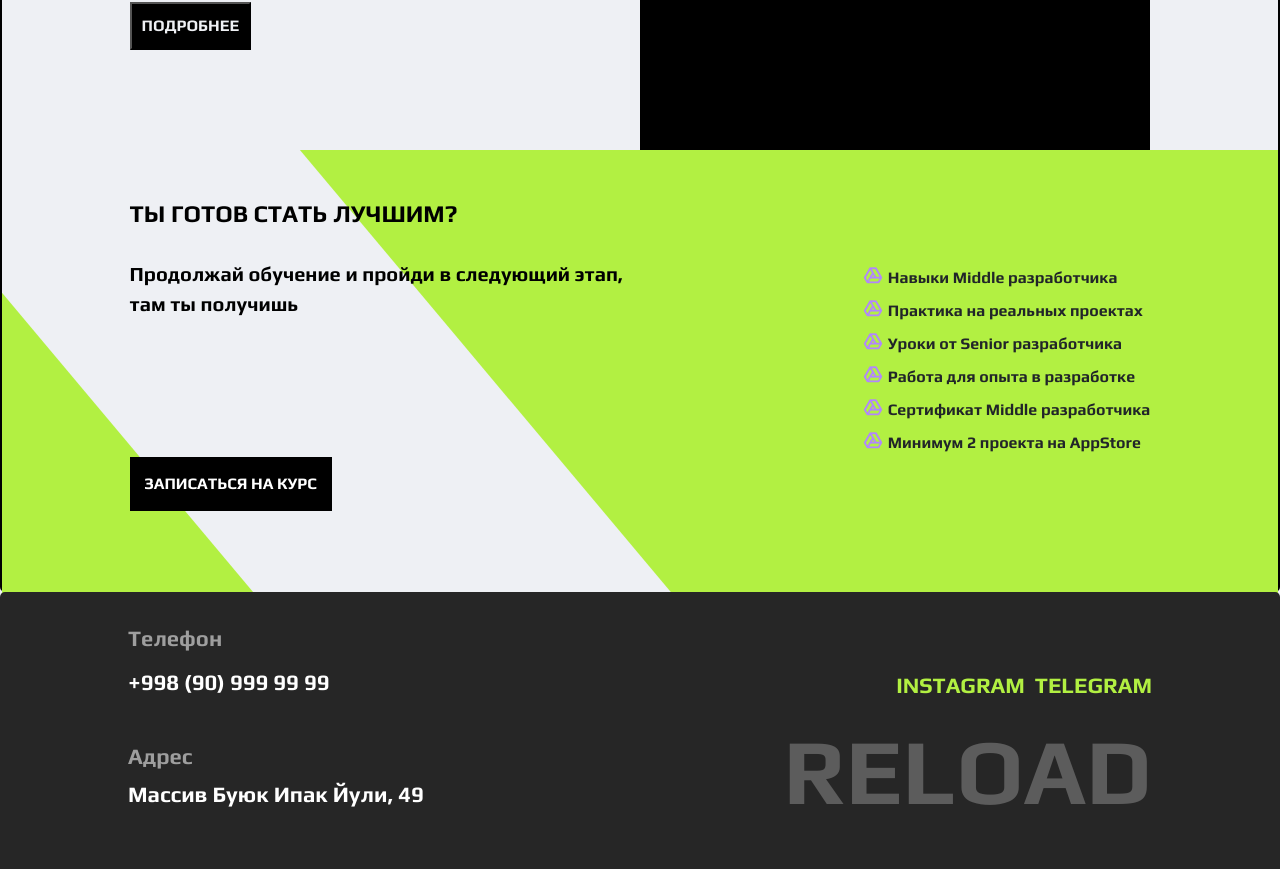
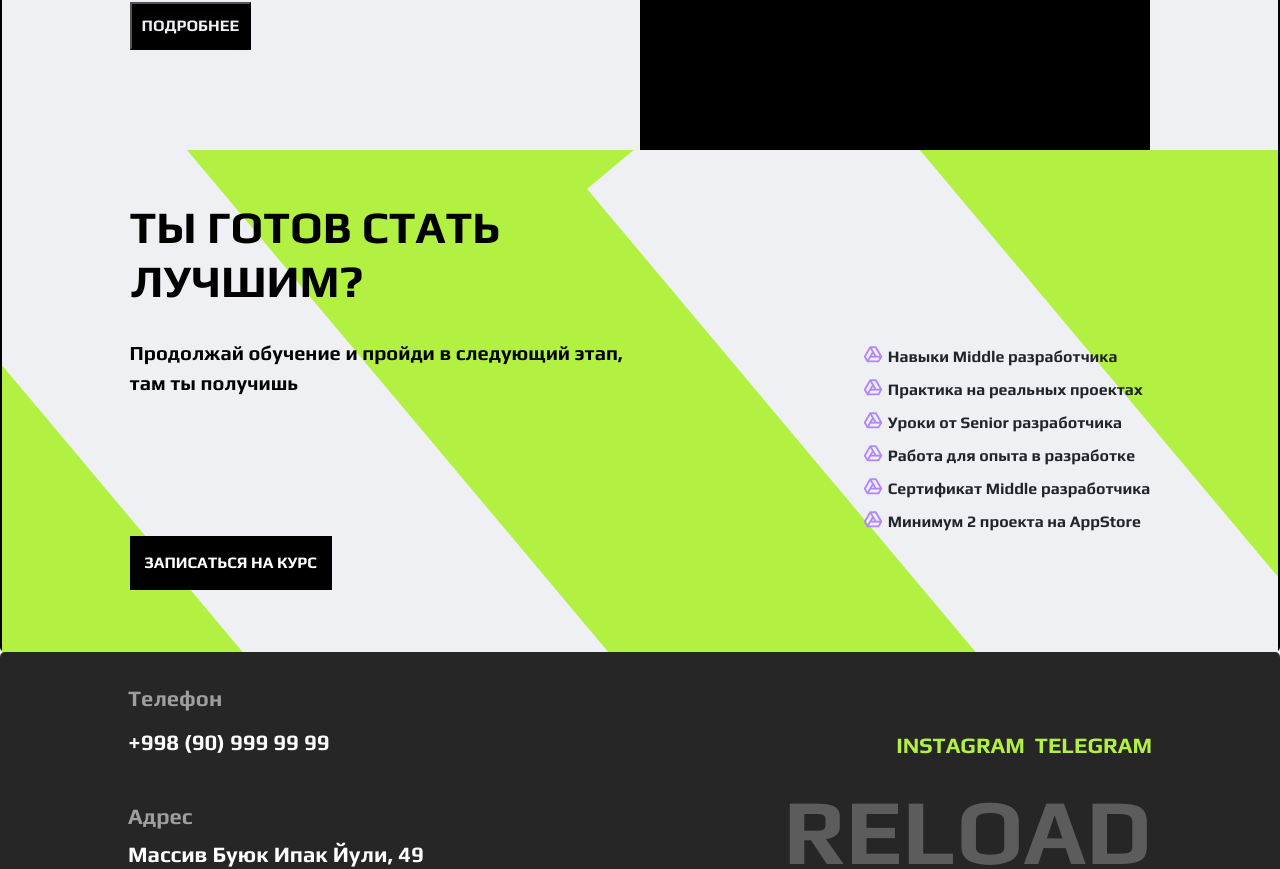
Before and after one commit to offism/reload-it, a React (Create React App) app: page / in a window 1280 px wide. Shown: the part 2054-2923 px from the top of the page. Built offline with nearby package versions, Linux system fonts and the light colour scheme.

Commit message:
11.02-c9

```diff
--- a/src/coursesBox/coursesBox.js
+++ b/src/coursesBox/coursesBox.js
@@ -116,8 +116,8 @@ top: 28%;
 left: 22%;
 @media(max-width:569px){
     font-size: 35px;
-    transform: rotate(-18deg);
-    top: 18%;
-    left: 36%;
+    transform: rotate(-22deg);
+    top: 20%;
+    left: 27%;
 }
 `
--- a/src/index.css
+++ b/src/index.css
@@ -144,8 +144,8 @@ img {
   transform: rotate(60deg);
   background: #B2F042;
   position: absolute;
-  top: -55%;
-  left: 40%;
+  top: -56%;
+  left: 37%;
   -webkit-transform: rotate(60deg);
   -moz-transform: rotate(60deg);
   -ms-transform: rotate(60deg);
@@ -171,12 +171,12 @@ img {
 .PseudoBackground::before {
   content: '';
   position: absolute;
-  width: 85%;
-  height: 40%;
+  width: 75%;
+  height: 35%;
   transform: rotate(50deg);
   background: #EEF0F4;
-  top: 0;
-  left: -25%;
+  top: 25%;
+  left: -15%;
   -webkit-transform: rotate(50deg);
   -moz-transform: rotate(50deg);
   -ms-transform: rotate(50deg);
@@ -186,11 +186,12 @@ img {
 .PseudoBackground::after {
   content: '';
   position: absolute;
-  width: 85%;
-  height: 40%;
+  width: 80%;
+  height: 35%;
+  background: #EEF0F4;
   transform: rotate(50deg);
-  top: 0;
-  left: 25%;
+  top: 25%;
+  left: 40%;
   -webkit-transform: rotate(50deg);
   -moz-transform: rotate(50deg);
   -ms-transform: rotate(50deg);
@@ -215,11 +216,11 @@ img {
 @media(max-width:569px) {
 
   .withPseudo::after {
-    width: 13%;
+    width: 17%;
     height: 350%;
     top: -125%;
     left: 44%;
-    -webkit-transform: rotate(73deg);
+    -webkit-transform: rotate(67deg);
   }
 
   .modalBtn1 {
--- a/src/order/order.js
+++ b/src/order/order.js
@@ -30,9 +30,10 @@ background: #B2F042;
 export const CourseOrderTitle = Styled.h2`
 color:#000;
 margin: 30px 0;
-font-size: 24px;
+font-size: 45px;
 width: 50%;
 @media(max-width:569px){
+    font-size: 22px;
     width: 100%;
 }
 `
```
